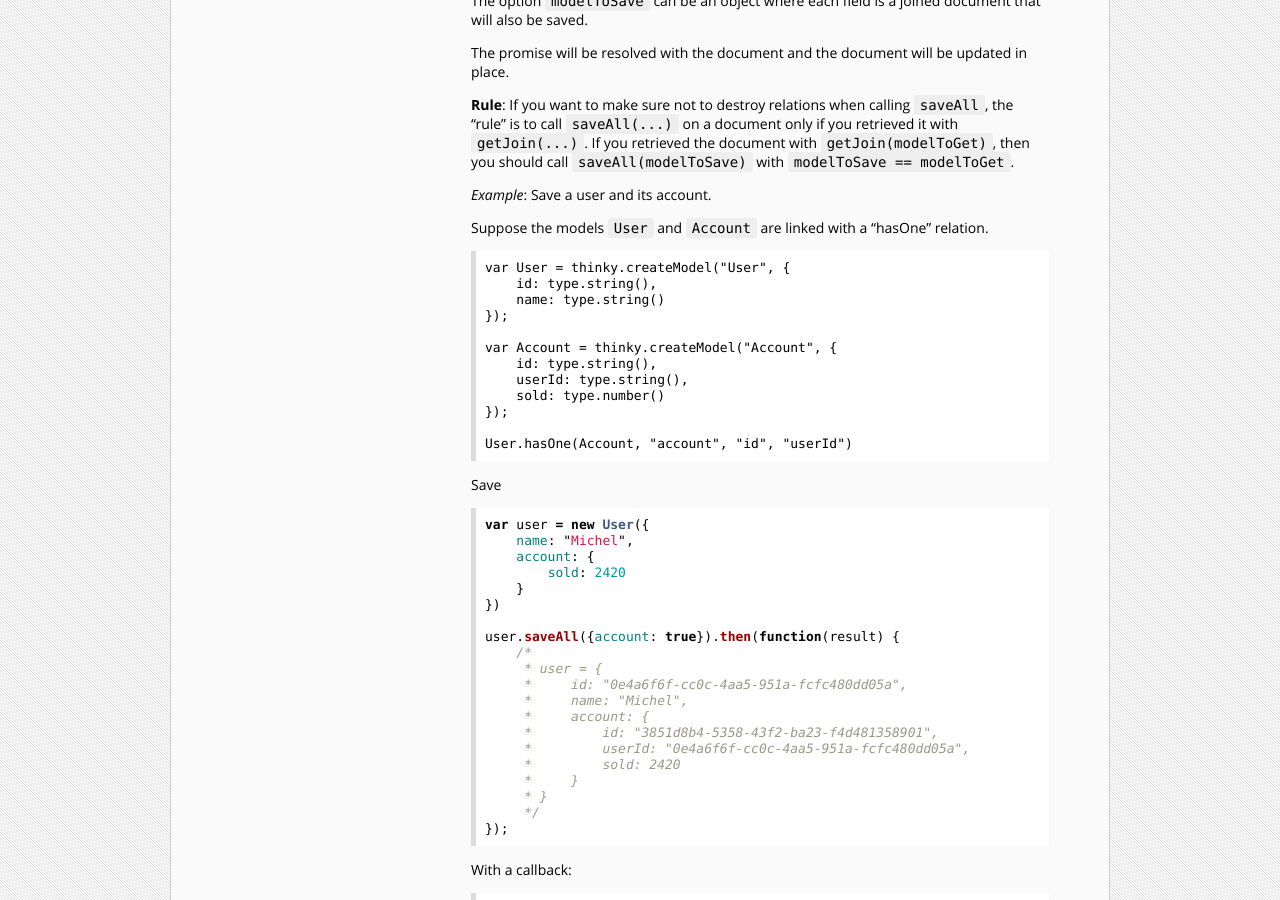
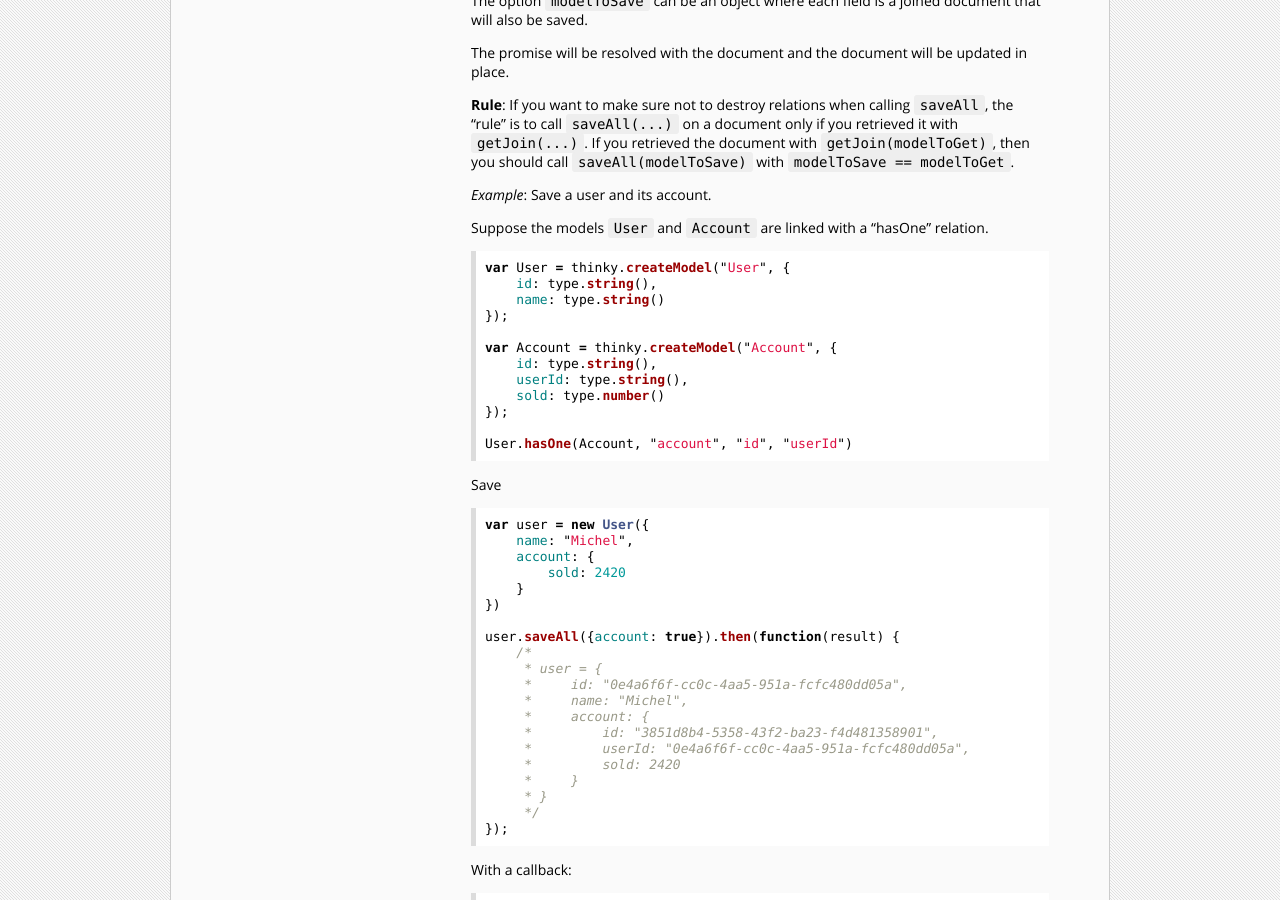
Before and after one commit to neumino/thinky, a Jekyll site: the page built from documentation/api/document.md, in a window 1280 px wide and 900 px high, scrolled down 3500 px. Built offline with Jekyll 4.4.1, drawn with Linux system fonts in a browser that asks for light colours; some of the changed lines change nothing that is shown; some of the changed text lies outside the part shown.

Commit message:
update documentation, fix names / syntax

````diff
--- a/documentation/api/document.md
+++ b/documentation/api/document.md
@@ -245,7 +245,7 @@
 Suppose the models `User` and `Account` are linked with a
 "hasOne" relation.
 
-```
+```js
 var User = thinky.createModel("User", {
     id: type.string(),
     name: type.string()
@@ -525,7 +525,7 @@
 _Example_: Save a user and all its friends.
 
 ```js
-var User = thinky.createModel("Post", {
+var User = thinky.createModel("User", {
     id: type.string(),
     name: type.string()
 });
@@ -847,7 +847,7 @@
 _Example_: Delete a user and all its friends.
 
 ```js
-var User = thinky.createModel("Post", {
+var User = thinky.createModel("User", {
     id: type.string(),
     name: type.string()
 });
@@ -960,7 +960,7 @@
 
 
 ```js
-var User = thinky.createModel("Post", {
+var User = thinky.createModel("User", {
     id: type.string(),
     name: type.string()
 });
@@ -988,8 +988,8 @@
         michel.purge().then(function(michel) {
             // michel is deleted
             // marc, sophia and ben relations with michel have been deleted
-        }):
-    }):
+        });
+    });
 });
 ```
 
````
